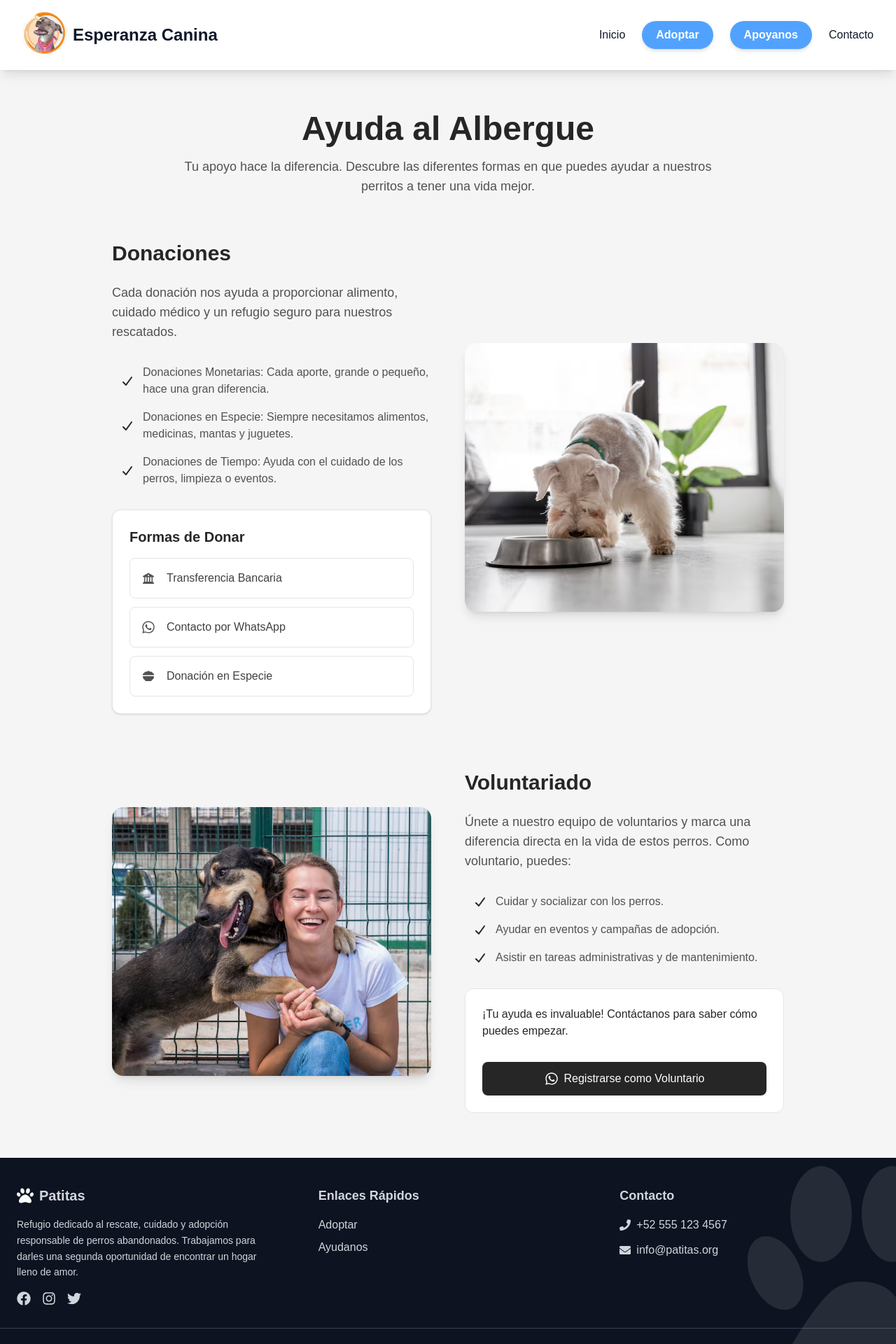
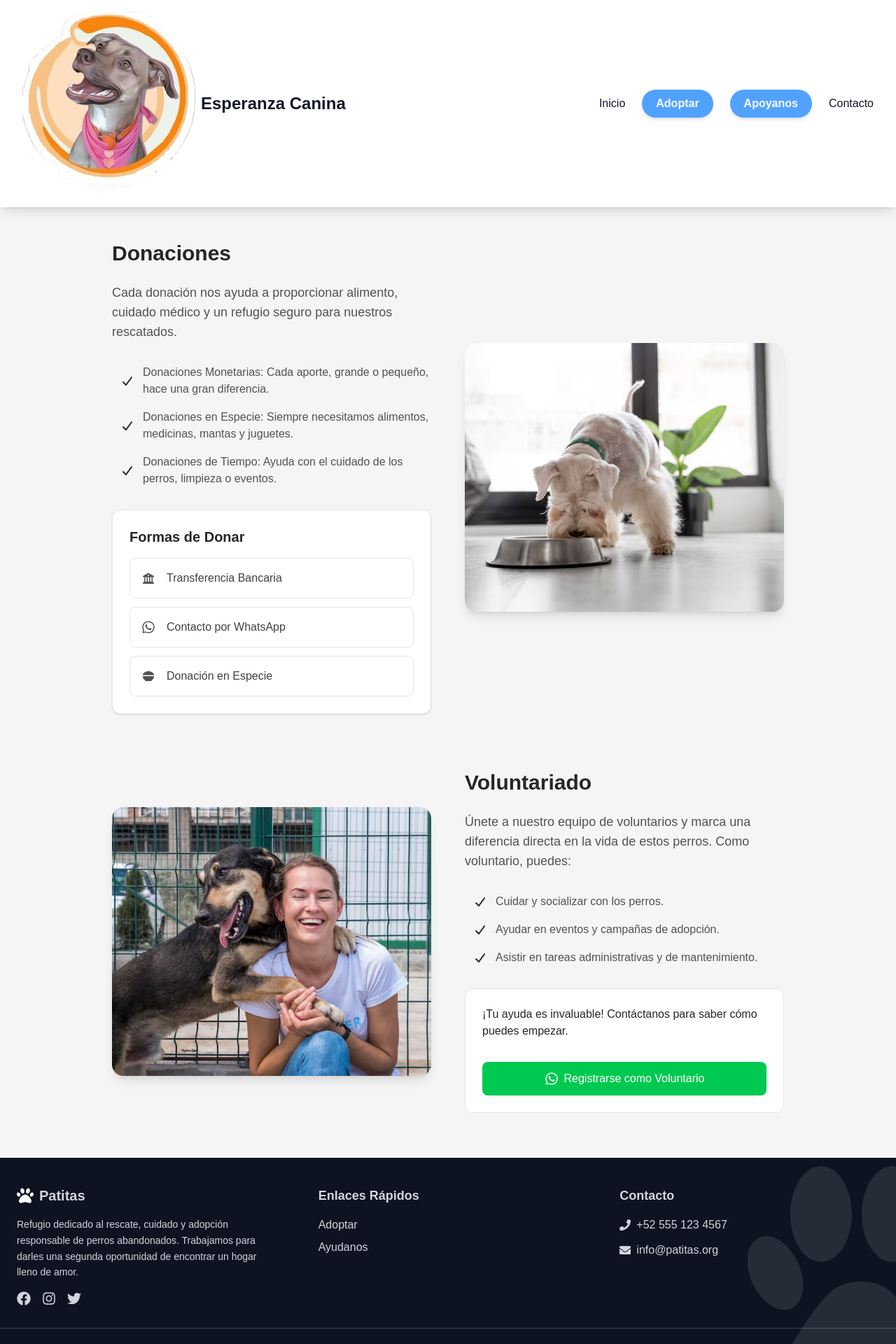
Before and after one commit to SergioEderCervantes/Esperanza-Canina-Web-App, a Next.js app in the folder frontend/: page /ayuda in a window 1280 px wide. Shown: the top 1920 px of the page at 70% size. Built offline with nearby package versions, Linux system fonts and the light colour scheme.

Commit message:
color boton voluntariado

```diff
--- a/frontend/src/app/ayuda/page.tsx
+++ b/frontend/src/app/ayuda/page.tsx
@@ -173,7 +173,7 @@
               empezar.
             </h4>
             <div className="grid md:grid-cols-2 gap-4"></div>
-            <a className="w-full mt-4 flex items-center justify-center gap-2 bg-neutral-800 text-white px-6 py-3 rounded-lg hover:bg-neutral-700 transition-colors" href="https://wa.me/524494677305?text=Hola!%20Quisiera%20información%20para%20registrarme%20como%20voluntario.">
+            <a className="w-full mt-4 flex items-center justify-center gap-2 bg-green-500 text-white px-6 py-3 rounded-lg hover:bg-green-600 transition-colors" href="https://wa.me/524494677305?text=Hola!%20Quisiera%20información%20para%20registrarme%20como%20voluntario.">
               <FaWhatsapp className="w-5 h-5" />
               <span>Registrarse como Voluntario</span>
             </a>
--- a/frontend/src/components/layout/Nav.tsx
+++ b/frontend/src/components/layout/Nav.tsx
@@ -58,7 +58,7 @@
       <div className="container mx-auto flex items-center justify-between">
         {/* LOGOTIPO Y NOMBRE */}
         <div className="flex items-center gap-2 text-xl font-bold">
-          <Image src="/logo.png" alt="Logo" width={64} height={64} />
+          <Image src="/logo.png" alt="Logo" width={40} height={40} className="logo"/>
           <Link
             href="/"
             className={`font-amigable text-2xl font-extrabold ${textClasses}`}
--- a/frontend/src/components/perritos/DogCard.tsx
+++ b/frontend/src/components/perritos/DogCard.tsx
@@ -18,6 +18,8 @@
           src={dog.primary_image || "/placeholder-dog.png"}
           alt={dog.name || 'perrito'}
           fill
+          priority
+          sizes="(max-width: 768px) 100vw, (max-width: 1200px) 50vw, 33vw"
           className="object-cover"
         />
       </div>
--- a/frontend/src/components/perritos/DogTopCard.tsx
+++ b/frontend/src/components/perritos/DogTopCard.tsx
@@ -14,11 +14,12 @@
 const DogTopCard = ({ dog }: DogTopCardProps) => {
   return (
     <Link href={`/perritos/${dog.id}`}>
-      <div className="group relative cursor-pointer overflow-hidden rounded-xl shadow-lg">
+      <div className="group relative cursor-pointer overflow-hidden rounded-xl shadow-lg h-96">
         <Image
           src={dog.primary_image}
           alt={dog.name || "Perrito destacado"}
           fill
+          sizes="(max-width: 768px) 100vw, (max-width: 1200px) 50vw, 33vw"
           className="object-cover transition-transform duration-500 ease-in-out group-hover:scale-110"
         />
         <div className="absolute inset-0 bg-gradient-to-t from-black/60 via-transparent to-transparent" />
--- a/frontend/src/styles/globals.css
+++ b/frontend/src/styles/globals.css
@@ -8,7 +8,12 @@
   --primary: #1f2937;
 }
 html {
-  scroll-behavior: smooth;
+  data-scroll-behavior: smooth;
+}
+
+.logo {
+  width: auto;
+  height: auto;
 }
 
 @theme inline {
@@ -18,9 +23,6 @@
   --font-mono: var(--font-geist-mono);
 }
 
-html {
-  scroll-behavior: smooth;
-}
 @media (prefers-color-scheme: dark) {
   :root {
     --background: #ffffff;
```
